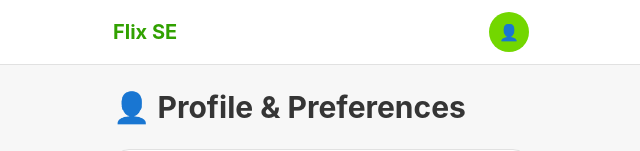
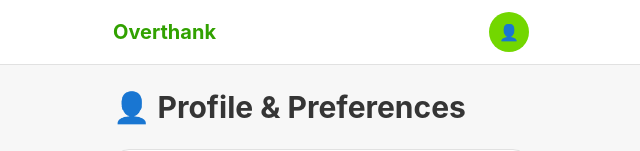
Before and after one commit to Iva5858/flix-mvp, a Next.js app: page /profile in a window 1280 px wide. Shown: the top 151 px of the page, without its empty margins (319-959 px from the left). Built offline with nearby package versions, Linux system fonts and the light colour scheme.

Commit message:
changes to name

```diff
--- a/components/TopBar.tsx
+++ b/components/TopBar.tsx
@@ -11,7 +11,7 @@
     <header className="sticky top-0 z-50 bg-flix-background border-b border-flix-grayscale-30">
       <div className="flex items-center justify-between px-4 py-3 max-w-md mx-auto">
         <Link href="/" className="flex items-center gap-2">
-          <span className="text-xl font-bold text-flix-ui-primary">Flix SE</span>
+          <span className="text-xl font-bold text-flix-ui-primary">Overthank</span>
         </Link>
 
         <Link href="/profile">
```
